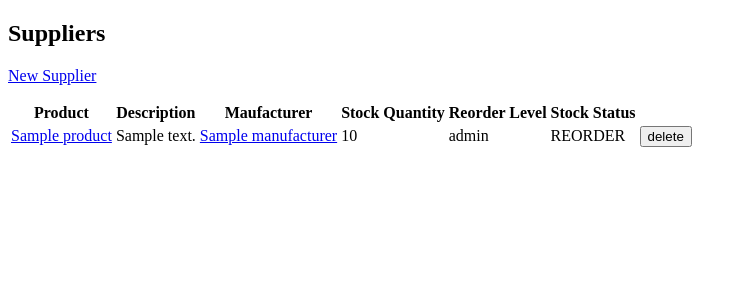
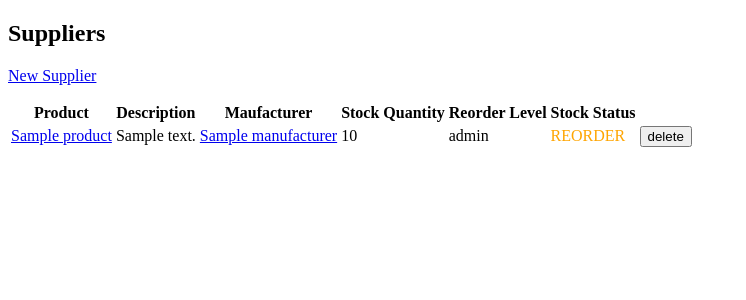
Before and after one commit to murrayscott/project1, a Flask app: page /suppliers in a window 1280 px wide. Shown: the part 70-370 px from the top of the page, without its empty margins (0-746 px from the left). Run offline with Flask 2, Linux system fonts and the light colour scheme; a database or web service that is not in the repository returns one stand-in record (values such as "Sample title"); some libraries are stand-ins or nearby versions.

Commit message:
added css to base.html and main.css  to allow colour coded stock level calculation to display correctly

```diff
--- a/static/css/main.css
+++ b/static/css/main.css
@@ -0,0 +1,11 @@
+.red {
+    color: red;
+}
+
+.amber {
+    color: orange;
+}
+
+.green {
+    color: green;
+}
--- a/templates/base.html
+++ b/templates/base.html
@@ -3,6 +3,7 @@
 <head>
   <title>Inventory Controller</title>
   <link href="https://fonts.googleapis.com/css?family=Merriweather|Special+Elite" rel="stylesheet">
+  <link rel="stylesheet" href="{{ url_for('static', filename='css/main.css') }}">
 
 </head>
 <body>
```
